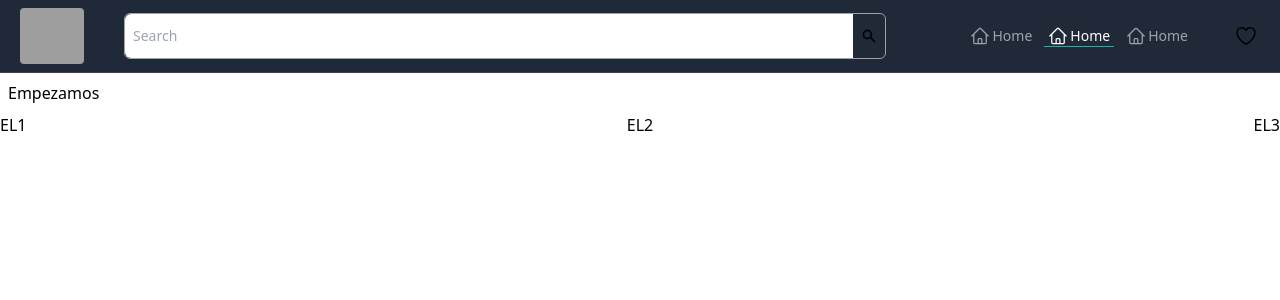
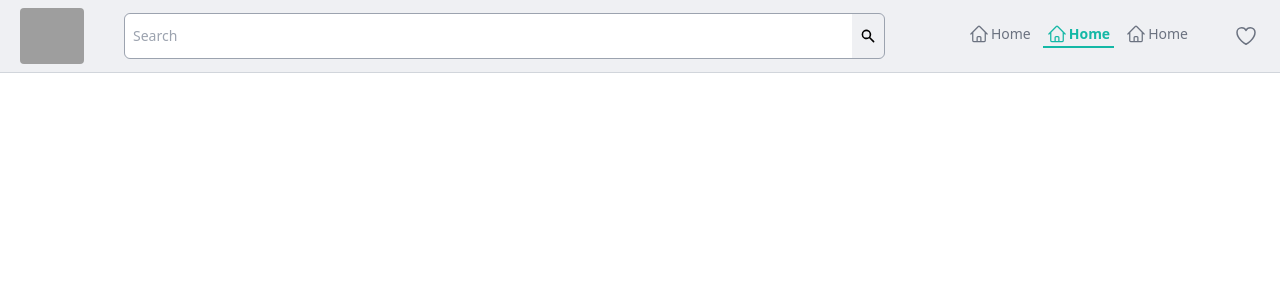
Before and after one commit to bralmoca912/Fox-Tunning, an Angular app: page / in a window 1280 px wide. Shown: the top 300 px of the page. Built offline with nearby package versions, Linux system fonts and the light colour scheme; grey boxes are pictures that could not be loaded.

Commit message:
Top-Menu-Bar 2 modes complete

```diff
--- a/angular.json
+++ b/angular.json
@@ -88,6 +88,9 @@
             ],
             "scripts": []
           }
+        },
+        "deploy": {
+          "builder": "angular-cli-ghpages:deploy"
         }
       }
     }
--- a/package.json
+++ b/package.json
@@ -27,6 +27,7 @@
     "@angular/cli": "^17.3.3",
     "@angular/compiler-cli": "^17.3.0",
     "@types/jasmine": "~5.1.0",
+    "angular-cli-ghpages": "^2.0.0",
     "jasmine-core": "~5.1.0",
     "karma": "~6.4.0",
     "karma-chrome-launcher": "~3.2.0",
--- /dev/null
+++ b/src/app/shared/footer/footer.component.html
@@ -0,0 +1,5 @@
+<p>footer works!</p>
+
+<div class="bg-red-400">
+
+</div>
--- a/src/app/shared/top-menu-bar/top-menu-bar.component.html
+++ b/src/app/shared/top-menu-bar/top-menu-bar.component.html
@@ -1,5 +1,5 @@
 <div
-    class="border-b border-gray-700 flex justify-between items-center bg-gray-800 w-full py-2 md:px-5 px-2 md:gap-x-10 gap-x-2 md:h-[73px] h-[56px]">
+    class="border-b dark:border-gray-600 border-gray-300 flex justify-between items-center bg-i w-full py-2 md:px-5 px-2 md:gap-x-10 gap-x-2 md:h-[73px] h-[56px]">
 
 
     <!--*********** Botón en pantallas xs ***********-->
@@ -37,24 +37,26 @@
     <!--*********** Menú ***********-->
     <!-- Menú en md -->
     <div class="hidden md:inline-flex gap-x-2" id="navigation">
-        <a href="" class="text-gray-400  hover:text-white">
-            <span class="flex items-end gap-x-0.5 px-1 hover:border-b hover:border-teal-500 text-sm">
+
+        <a href="" class="text-o hover:text-i hover:border-b hover:border-gray-700">
+            <span class="flex items-end gap-x-0.5 px-1 text-sm">
                 <svg xmlns="http://www.w3.org/2000/svg" fill="none" viewBox="0 0 24 24" stroke-width="1.5"
                     stroke="currentColor" class="size-5">
                     <path stroke-linecap="round" stroke-linejoin="round"
                         d="m2.25 12 8.954-8.955c.44-.439 1.152-.439 1.591 0L21.75 12M4.5 9.75v10.125c0 .621.504 1.125 1.125 1.125H9.75v-4.875c0-.621.504-1.125 1.125-1.125h2.25c.621 0 1.125.504 1.125 1.125V21h4.125c.621 0 1.125-.504 1.125-1.125V9.75M8.25 21h8.25" />
                 </svg> Home</span>
         </a>
-        <a href="" class="text-white">
-            <span class="flex items-end gap-x-0.5 px-1 border-b border-teal-500 text-sm">
+
+        <a href="" class="">
+            <span class="flex items-end gap-x-0.5 px-1 pb-0.5 border-b-2 border-teal-500 text-teal-i font-bold text-sm">
                 <svg xmlns="http://www.w3.org/2000/svg" fill="none" viewBox="0 0 24 24" stroke-width="1.5"
                     stroke="currentColor" class="size-5">
                     <path stroke-linecap="round" stroke-linejoin="round"
                         d="m2.25 12 8.954-8.955c.44-.439 1.152-.439 1.591 0L21.75 12M4.5 9.75v10.125c0 .621.504 1.125 1.125 1.125H9.75v-4.875c0-.621.504-1.125 1.125-1.125h2.25c.621 0 1.125.504 1.125 1.125V21h4.125c.621 0 1.125-.504 1.125-1.125V9.75M8.25 21h8.25" />
                 </svg> Home</span>
         </a>
-        <a href="" class="text-gray-400  hover:text-white">
-            <span class="flex items-end gap-x-0.5 px-1 hover:border-b hover:border-teal-500 text-sm">
+        <a href="" class="text-o hover:text-i hover:border-b hover:border-gray-700">
+            <span class="flex items-end gap-x-0.5 px-1 text-sm">
                 <svg xmlns="http://www.w3.org/2000/svg" fill="none" viewBox="0 0 24 24" stroke-width="1.5"
                     stroke="currentColor" class="size-5">
                     <path stroke-linecap="round" stroke-linejoin="round"
@@ -65,22 +67,12 @@
 
 
     <!--*********** icon Favorito ***********-->
-    <button class="rounded focus:text-teal-500 focus:bg-gray-700 md:w-7 md:h-7 md:p-0.5 w-6 h-6">
-        <svg xmlns="http://www.w3.org/2000/svg" fill="none" viewBox="0 0 24 24" stroke-width="1.5"
+    <button class="text-o hover:text-i md:w-7 md:h-7 md:p-0.5 w-6 h-6" (click)="cambiarAncho()">
+        <svg xmlns="http://www.w3.org/2000/svg" fill="none" viewBox="0 0 24 24" [attr.stroke-width]="anchoDeTrazo"
             stroke="currentColor">
-            <path stroke-linecap="round" stroke-linejoin="round"
+            <path id="path" stroke-linecap="round" stroke-linejoin="round"
                 d="M21 8.25c0-2.485-2.099-4.5-4.688-4.5-1.935 0-3.597 1.126-4.312 2.733-.715-1.607-2.377-2.733-4.313-2.733C5.1 3.75 3 5.765 3 8.25c0 7.22 9 12 9 12s9-4.78 9-12Z" />
         </svg>
     </button>
 
 </div>
-
-<div class="p-2">
-    Empezamos
-</div>
-
-<div class="flex justify-between">
-    <p>EL1</p>
-    <p>EL2</p>
-    <p>EL3</p>
-</div>
--- a/src/app/shared/top-menu-bar/top-menu-bar.component.ts
+++ b/src/app/shared/top-menu-bar/top-menu-bar.component.ts
@@ -5,19 +5,14 @@ import { Component } from '@angular/core';
   standalone: true,
   imports: [],
   templateUrl: './top-menu-bar.component.html',
-  styles: ``
+  styleUrl: './top-menu-bar.component.css'
 })
 export class TopMenuBarComponent {
 
-  // $(document).ready(function() {
-  //   $(".nav-toggler").each(function (_, navToggler) {
-  //     var target = $(navToggler).data("target");
-  //     $(navToggler).on("click", function () {
-  //       $(target).animate({
-  //         height: "toggle"
-  //       });
-  //     });
-  //   });
-  // });
+  anchoDeTrazo: number = 1.5; // Valor inicial del ancho del trazo
+
+  cambiarAncho() {
+    this.anchoDeTrazo = this.anchoDeTrazo === 1.5 ? 2.5 : 1.5; // Cambiar el valor del ancho del trazo
+  }
 
 }
--- a/src/index.html
+++ b/src/index.html
@@ -1,5 +1,6 @@
 <!doctype html>
 <html lang="en">
+
 <head>
   <meta charset="utf-8">
   <title>FoxTunning</title>
@@ -7,7 +8,9 @@
   <meta name="viewport" content="width=device-width, initial-scale=1">
   <link rel="icon" type="image/x-icon" href="favicon.ico">
 </head>
+
 <body>
   <app-root></app-root>
 </body>
+
 </html>
--- a/src/styles.css
+++ b/src/styles.css
@@ -6,3 +6,21 @@
 :root {
     color-scheme: light dark;
 }
+
+@layer components  {
+    .bg-i { @apply
+        bg-gray-200 dark:bg-gray-800 bg-opacity-60;
+    }
+    .bg-o { @apply
+        bg-gray-100 dark:bg-gray-600;
+    }
+    .text-o {
+        @apply text-gray-500 dark:text-gray-400;
+      }
+    .text-i {
+        @apply text-gray-700 dark:text-gray-200;
+      }
+    .text-teal-i {
+        @apply text-teal-500 dark:text-teal-400;
+      }
+  }
--- a/tailwind.config.js
+++ b/tailwind.config.js
@@ -2,7 +2,11 @@
 module.exports = {
   content: ["./src/**/*.{html,js}"],
   theme: {
-    extend: {},
+    extend: {
+      colors: {
+        'new-col': '#b0bec5', // Definir el color suave
+      },
+    },
   },
   plugins: [],
 }
```
Also changed, not shown: src/app/shared/footer/footer.component.ts (added, +12 -0 lines), src/app/shared/footer/footer.component.css (added), src/app/shared/top-menu-bar/top-menu-bar.component.css (added), 1 other file (tests, documents, lock files or other folders).
